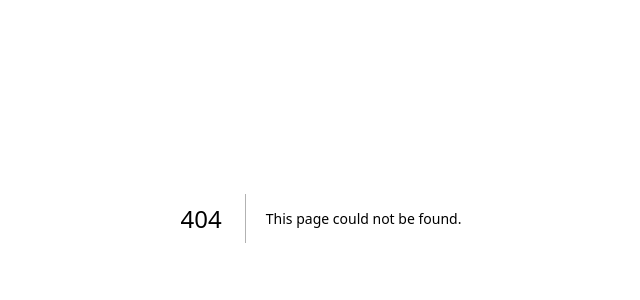
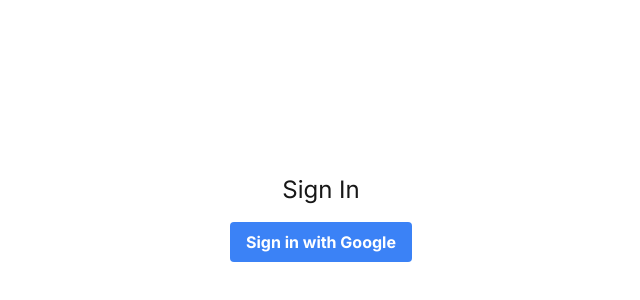
Before and after one commit to jonsrose/next-auth-prisma-resend-starter, a Next.js app: page /signin in a window 1280 px wide. Before the commit this address had no page. Shown: the part 182-482 px from the top of the page, without its empty margins (319-959 px from the left). Built offline with nearby package versions, Linux system fonts and the light colour scheme.

Commit message:
Redirect to signin page (page in progress)

```diff
--- a/src/app/layout.tsx
+++ b/src/app/layout.tsx
@@ -1,35 +1,25 @@
-import type { Metadata } from "next";
-import localFont from "next/font/local";
-import "./globals.css";
+import './globals.css'
+import type { Metadata } from 'next'
+import { Inter } from 'next/font/google'
+import { Providers } from './providers'
 
-const geistSans = localFont({
-  src: "./fonts/GeistVF.woff",
-  variable: "--font-geist-sans",
-  weight: "100 900",
-});
-const geistMono = localFont({
-  src: "./fonts/GeistMonoVF.woff",
-  variable: "--font-geist-mono",
-  weight: "100 900",
-});
+const inter = Inter({ subsets: ['latin'] })
 
 export const metadata: Metadata = {
-  title: "Create Next App",
-  description: "Generated by create next app",
-};
+  title: 'Create Next App',
+  description: 'Generated by create next app',
+}
 
 export default function RootLayout({
   children,
-}: Readonly<{
-  children: React.ReactNode;
-}>) {
+}: {
+  children: React.ReactNode
+}) {
   return (
     <html lang="en">
-      <body
-        className={`${geistSans.variable} ${geistMono.variable} antialiased`}
-      >
-        {children}
+      <body className={inter.className}>
+        <Providers>{children}</Providers>
       </body>
     </html>
-  );
+  )
 }
--- a/src/app/page.tsx
+++ b/src/app/page.tsx
@@ -1,15 +1,26 @@
-import Image from "next/image";
-import Link from 'next/link';
+'use client'
 
-export default function Home() {
+import Link from 'next/link'
+import { withAuth } from '@/components/withAuth'
+import { signOut } from 'next-auth/react'
+
+function Home() {
   return (
     <main className="flex min-h-screen flex-col items-center justify-between p-24">
       <h1>Welcome to the Home Page</h1>
       <Link href="/hi">
-        <button className="bg-blue-500 hover:bg-blue-700 text-white font-bold py-2 px-4 rounded">
+        <button className="bg-blue-500 hover:bg-blue-700 text-white font-bold py-2 px-4 rounded mb-4">
           Go to Hi Page
         </button>
       </Link>
+      <button
+        onClick={() => signOut({ callbackUrl: '/signin' })}
+        className="bg-red-500 hover:bg-red-700 text-white font-bold py-2 px-4 rounded"
+      >
+        Sign Out
+      </button>
     </main>
-  );
+  )
 }
+
+export default withAuth(Home)
--- a/src/app/providers.tsx
+++ b/src/app/providers.tsx
@@ -1,6 +1,5 @@
 'use client'
 
-import React from 'react';
 import { SessionProvider } from "next-auth/react"
 
 export function Providers({ children }: { children: React.ReactNode }) {
--- /dev/null
+++ b/src/app/signin/page.tsx
@@ -0,0 +1,27 @@
+'use client'
+
+import { signIn } from 'next-auth/react'
+import { useRouter } from 'next/navigation'
+
+export default function SignIn() {
+  const router = useRouter()
+
+  const handleSignIn = async () => {
+    const result = await signIn('google', { callbackUrl: '/' })
+    if (result?.error) {
+      console.error('Sign in error:', result.error)
+    }
+  }
+
+  return (
+    <div className="flex min-h-screen flex-col items-center justify-center p-24">
+      <h1 className="text-2xl mb-4">Sign In</h1>
+      <button
+        onClick={handleSignIn}
+        className="bg-blue-500 hover:bg-blue-700 text-white font-bold py-2 px-4 rounded"
+      >
+        Sign in with Google
+      </button>
+    </div>
+  )
+}
--- /dev/null
+++ b/src/components/withAuth.tsx
@@ -0,0 +1,27 @@
+'use client'
+
+import { useSession } from 'next-auth/react'
+import { useRouter } from 'next/navigation'
+import { useEffect } from 'react'
+
+export function withAuth(WrappedComponent: React.ComponentType) {
+  return function AuthComponent(props: any) {
+    const { data: session, status } = useSession()
+    const router = useRouter()
+
+    useEffect(() => {
+      if (status === 'loading') return // Do nothing while loading
+      if (!session) router.push('/signin')
+    }, [session, status, router])
+
+    if (status === 'loading') {
+      return <div>Loading...</div>
+    }
+
+    if (!session) {
+      return null
+    }
+
+    return <WrappedComponent {...props} />
+  }
+}
```
Also changed, not shown: src/app/hi/page.tsx (+8 -2 lines).
